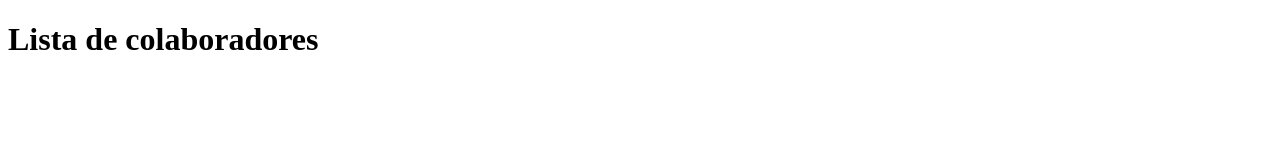
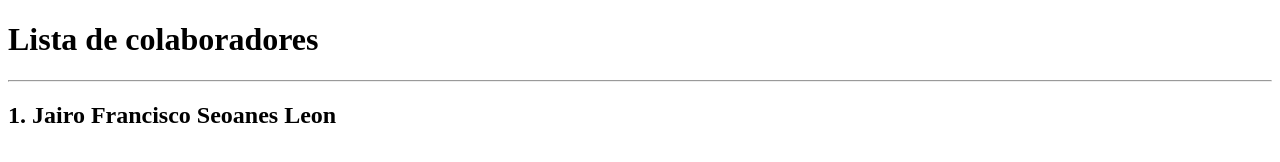
Before and after one commit to saebv/talento-tech-lab-7, a plain HTML site: page index.html in a window 1280 px wide. Drawn offline with Linux system fonts and the light colour scheme.

Commit message:
Add h2 con nombre de contributor

```diff
--- a/index.html
+++ b/index.html
@@ -8,6 +8,8 @@
 <body>
 
     <h1>Lista de colaboradores</h1>
+    <hr>
+    <h2>1. Jairo Francisco Seoanes Leon</h2>
 
 
 </body>
```
